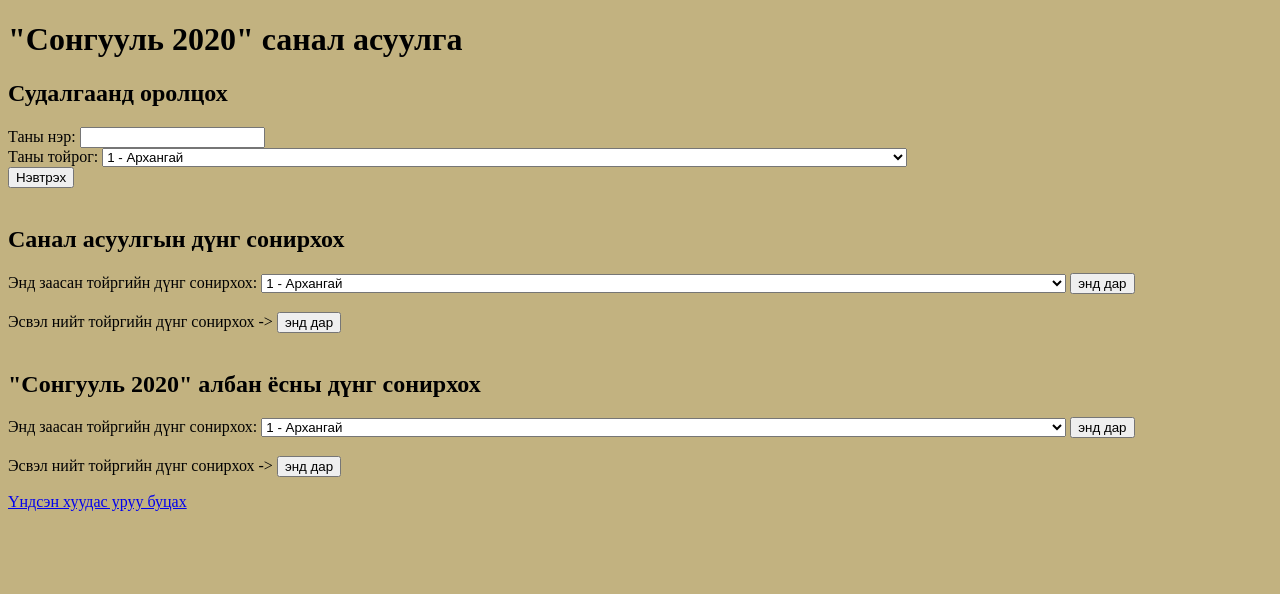
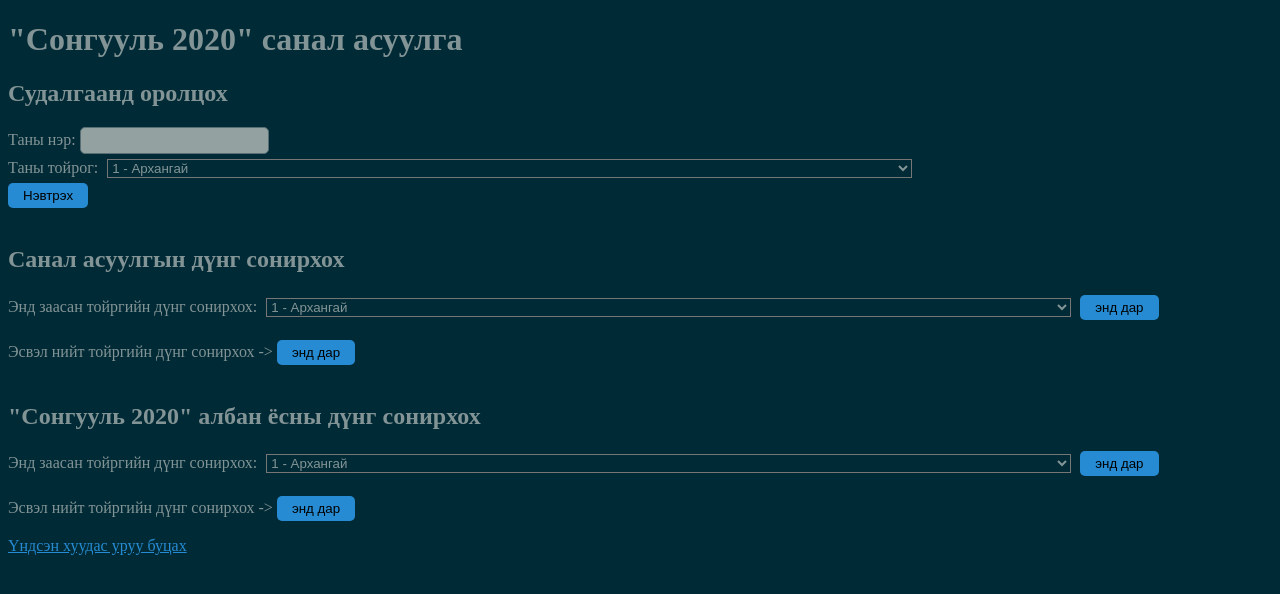
Before and after one commit to ebold/myflask, a Flask app: page /election2020 in a window 1280 px wide. Shown: the top 594 px of the page. Run offline with Flask 2, Linux system fonts and the light colour scheme.

Commit message:
add style sheet with the dark solarized colors

```diff
--- /dev/null
+++ b/static/style.css
@@ -0,0 +1,72 @@
+body {
+    background-color: #002b36; /* Solarized base03 */
+    color: #839496; /* Solarized base01 */
+}
+
+header {
+    background-color: #073642; /* Solarized base02 */
+}
+
+footer {
+    background-color: #073642; /* Solarized base02 */
+}
+
+section {
+    background-color: #002b36; /* Solarized base03 */
+    border: 1px solid #586e75; /* Solarized base01 */
+    border-radius: 5px;
+    padding: 15px;
+    margin-bottom: 20px;
+}
+
+a {
+    color: #268bd2; /* Solarized blue */
+}
+
+a:hover {
+    color: #2aa198; /* Solarized cyan */
+}
+
+pre {
+    background-color: #002b36; /* Solarized base03 */
+    color: #839496; /* Solarized base01 */
+    border: 1px solid #586e75; /* Solarized base01 */
+    border-radius: 5px;
+    padding: 10px;
+    overflow-x: auto; /* Enable horizontal scrollbar if needed */
+}
+
+code {
+    color: #839496; /* Solarized base01 */
+}
+
+.bg-dark {
+    background-color: #073642 !important; /* Solarized base02 */
+}
+
+select {
+    margin: 5px;
+    background: #002b36; /* Solarized base03 */
+    color: #839496; /* Solarized base01 */
+}
+
+input[type=text] {
+    background: #93a1a1; /* Solarized base1 */
+    padding:5px;
+    border:1px solid #586e75; /* Solarized base01 */
+    -webkit-border-radius: 5px;
+    border-radius: 5px;
+}
+
+input[type=text]:focus {
+    border-color:#333;
+}
+
+input[type=submit] {
+    padding:5px 15px;
+    background: #268bd2; /* Solarized blue */
+    border:0 none;
+    cursor:pointer;
+    -webkit-border-radius: 5px;
+    border-radius: 5px;
+}
--- a/templates/election2020.html
+++ b/templates/election2020.html
@@ -1,9 +1,11 @@
 <!DOCTYPE html>
 <html>
 <head>
+  <!-- Solarized colors CSS -->
+  <link rel="stylesheet" type="text/css" href="{{ url_for('static', filename='style.css') }}">
 <title>Songuuli 2020</title>
 </head>
-<body style="background-color:#c2b280;">
+<body>
 <h1>{{ data.title }}</h1>
 <h2>Судалгаанд оролцох</h2>
 <form action="/hello">
--- a/templates/error.html
+++ b/templates/error.html
@@ -1,9 +1,11 @@
 <!doctype html>
 <html>
 <head>
+    <!-- Solarized colors CSS -->
+    <link rel="stylesheet" type="text/css" href="{{ url_for('static', filename='style.css') }}">
 <title>{{ data.title }}</title>
 </head>
-<body style="background-color:#c2b280;">
+<body>
 <h3>Уучлаарай, таны сонголтыг хүлээн авч чадахгүй нь ээ!</h3>
 
 Тойрогт олгосон мандатын тоонд таарсан сонголтоо дахин хийгээрэй.<br>
--- a/templates/index.html
+++ b/templates/index.html
@@ -8,6 +8,8 @@
     <!-- Bootstrap CSS -->
     <link rel="stylesheet" href="https://stackpath.bootstrapcdn.com/bootstrap/4.5.2/css/bootstrap.min.css">
 
+    <!-- Solarized colors CSS -->
+    <link rel="stylesheet" type="text/css" href="{{ url_for('static', filename='style.css') }}">
 </head>
 <body>
 
--- a/templates/poll.html
+++ b/templates/poll.html
@@ -1,9 +1,11 @@
 <!DOCTYPE html>
 <html>
 <head>
+   <!-- Solarized colors CSS -->
+   <link rel="stylesheet" type="text/css" href="{{ url_for('static', filename='style.css') }}">
 <title>{{ data.question }}</title>
 </head>
-<body style="background-color:#c2b280;">
+<body>
 <h1>{{ data.question }}</h1>
 <h3> Тойргийн дугаар: {{ data.constituency  }}</h3>
 <h3> Тойргийн нэр: {{ data.province }}</h3>
--- a/templates/result_2020.html
+++ b/templates/result_2020.html
@@ -1,10 +1,12 @@
 <!doctype html>
 <html>
 <head>
+    <!-- Solarized colors CSS -->
+    <link rel="stylesheet" type="text/css" href="{{ url_for('static', filename='style.css') }}">
 <title>{{ data.title }}</title>
 <script src='static/sort.min.js'></script>
 </head>
-<body style="background-color:#c2b280;">
+<body>
 <h1>"Сонгууль 2020" албан ёсны дүн (<a href="https://gec.gov.mn/list/20205">эх сурвалж</a>)</h1>
 
 <script>
--- a/templates/results.html
+++ b/templates/results.html
@@ -1,10 +1,12 @@
 <!doctype html>
 <html>
 <head>
+    <!-- Solarized colors CSS -->
+    <link rel="stylesheet" type="text/css" href="{{ url_for('static', filename='style.css') }}">
 <title>{{ data.title }}</title>
 <script src='static/sort.min.js'></script>
 </head>
-<body style="background-color:#c2b280;">
+<body>
 <h1>Санал асуулгын дүн</h1>
 
 <script>
--- a/templates/thankyou.html
+++ b/templates/thankyou.html
@@ -1,9 +1,11 @@
 <!doctype html>
 <html>
 <head>
+  <!-- Solarized colors CSS -->
+  <link rel="stylesheet" type="text/css" href="{{ url_for('static', filename='style.css') }}">
 <title>{{ data.title }}</title>
 </head>
-<body style="background-color:#c2b280;">
+<body>
 <h3>Таны сонголт мэргэн байх болтугай.</h3>
 
 Тойргийн дугаар: <b>{{ data.constituency  }}</b><br>
```
